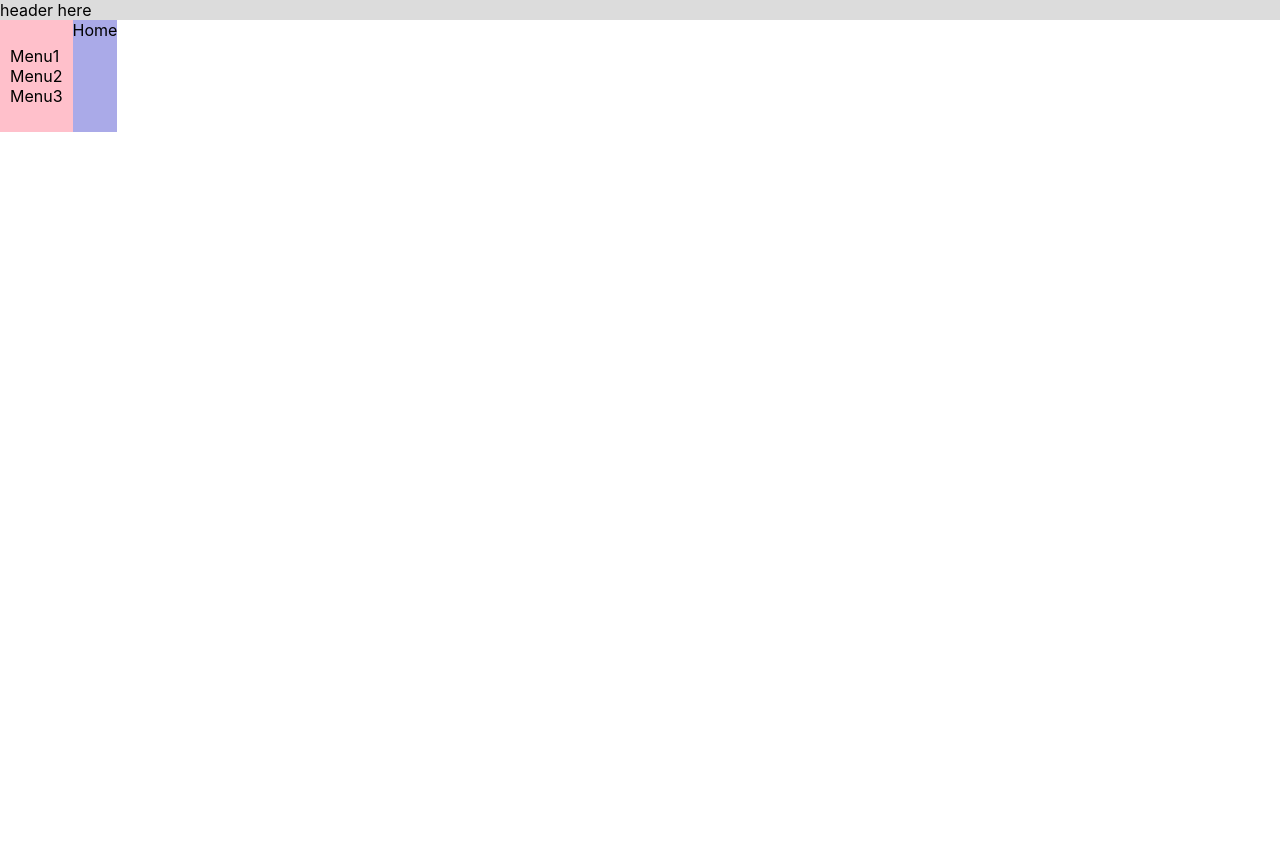
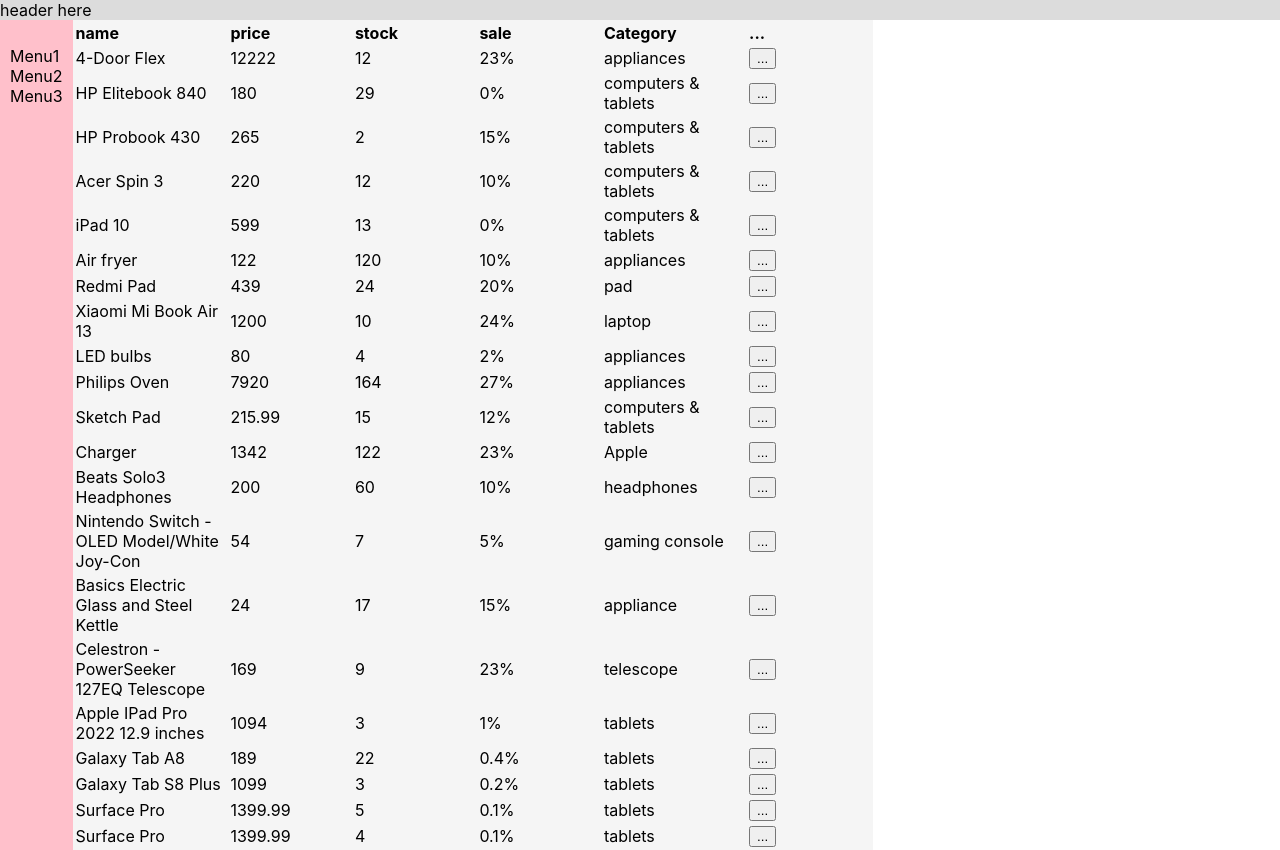
Before and after one commit to naranll/React-Dashboard, a React (Create React App) app: page / in a window 1280 px wide. Before the commit the page ends 800 px from the top, so only its background shows below. Built offline with nearby package versions, Linux system fonts and the light colour scheme.

Commit message:
structure

```diff
--- a/src/App.js
+++ b/src/App.js
@@ -1,17 +1,21 @@
 import Header from "./components/Header";
 import SideMenu from "./components/SideMenu";
-import Home from "./components/Home";
+import Products from "./components/Products";
 import { Routes, Route } from "react-router-dom";
-import "./styles/mainPage.css";
+import { useState } from "react";
+import { productsData } from "./util/data";
+import "./styles/main.css";
 
 function App() {
+  const [products, setProducts] = useState(productsData);
+
   return (
     <div className="App">
       <Header />
-      <div className="mainPage">
+      <div className="main">
         <SideMenu />
         <Routes>
-          <Route path="/" element={<Home />} />
+          <Route path="/" element={<Products products={products} />} />
         </Routes>
       </div>
     </div>
--- a/src/components/Home.jsx
+++ /dev/null
@@ -1,7 +0,0 @@
-import "../styles/home.css";
-
-export default function Home() {
-    return <div className="home">
-        Home
-    </div>
-}
--- /dev/null
+++ b/src/components/Product.jsx
@@ -0,0 +1,3 @@
+export default function Product() {
+    return <div>prod</div>
+}
--- /dev/null
+++ b/src/components/Products.jsx
@@ -0,0 +1,38 @@
+import "../styles/products.css";
+import Product from "../components/Product";
+
+export default function Products(prop) {
+    const { products } = prop;
+    return <div className="productsMonitor">
+        <table>
+            <thead>
+                <tr>
+                    <th>name</th>
+                    <th>price</th>
+                    <th>stock</th>
+                    <th>sale</th>
+                    <th>Category</th>
+                    <th>...</th>
+                </tr>
+            </thead>
+            <tbody>
+                {products.map((product, i) => {
+                    return <tr key={i}>
+                        <td>{product.name}</td>
+                        <td>{product.price}</td>
+                        <td>{product.stock}</td>
+                        <td>{product.sale}%</td>
+                        <td>{product.category}</td>
+                        <td>
+                            <button className="more" onClick={() => {
+                                console.log(product);
+                                <Product productInfo={product} />
+                            }}>...</button>
+                        </td>
+                    </tr>
+                })}
+            </tbody>
+
+        </table>
+    </div >
+}
--- a/src/styles/home.css
+++ /dev/null
@@ -1,4 +0,0 @@
-.home {
-  display: flex;
-  background-color: rgb(170, 170, 232);
-}
--- a/src/styles/mainPage.css
+++ b/src/styles/main.css
@@ -1,3 +1,3 @@
-.mainPage {
+.main {
   display: flex;
 }
--- /dev/null
+++ b/src/styles/products.css
@@ -0,0 +1,22 @@
+.productsMonitor {
+  display: flex;
+  background-color: rgb(245, 245, 245);
+}
+
+table {
+  width: 800px;
+  min-height: 100vh;
+}
+
+thead {
+  text-align: left;
+}
+
+tbody tr {
+  border: 1px solid black;
+}
+
+td,
+th {
+  width: 80px;
+}
--- a/src/util/data.js
+++ b/src/util/data.js
@@ -1,17 +1,15 @@
 export const MENUS = [
     { name: "Home", url: "/" },
-
 ]
 
 export const users = [
     {
         username: "asdf",
         password: "asdf",
-        userType: "user",
     }
 ]
 
-export const products = [
+export const productsData = [
     {
         description: "Customize a Samsung Bespoke 3- or 4-door French door refrigerator or 4-Door Flex refrigerator with panels available in multiple colors and finishes. Plus, shop for matching appliances.",
         spec: [
@@ -106,7 +104,7 @@
         id: "",
         image: "https://i02.appmifile.com/84_operator_sg/13/09/2022/972447360327e0954a43fb47c2b84e68.png?f=webp",
         price: 439,
-        stock: 247,
+        stock: 24,
         sale: 20,
         category: "pad"
     },
@@ -134,7 +132,7 @@
         image: "https://www.xiaomihome.global/wp-content/uploads/2022/11/xiaomi-book-air-13-2022-cover-1.webp",
         price: 1200,
         stock: 10,
-        sale: 247,
+        sale: 24,
         category: "laptop"
     },
 
```
